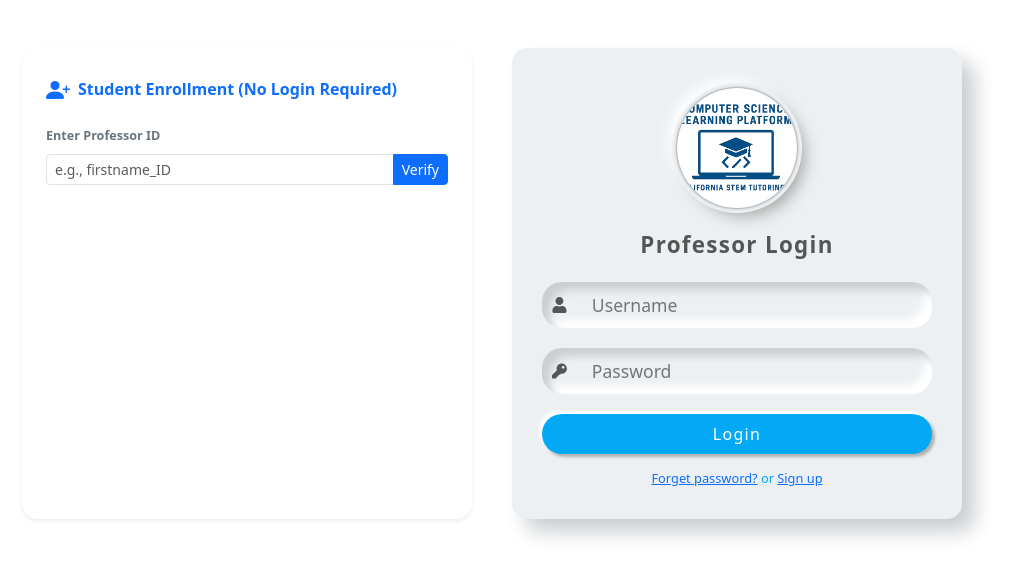
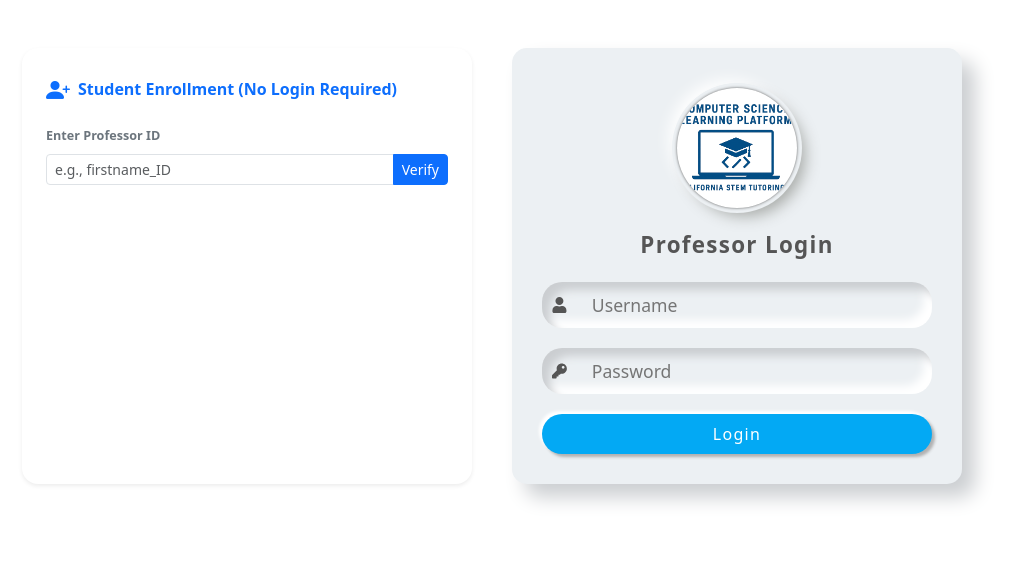
Before and after one commit to nourali460/Java_Learning_Front_End, a React (Create React App) app: page / in a window 1280 px wide. Shown: the top 578 px of the page, without its empty margins (148-1161 px from the left). Built offline with nearby package versions, Linux system fonts and the light colour scheme.

Commit message:
removed password and signup

```diff
--- a/src/components/LoginForm.jsx
+++ b/src/components/LoginForm.jsx
@@ -65,10 +65,6 @@ function LoginForm({ onLoginSuccess }) {
 
         <button type="submit" style={styles.btn}>Login</button>
       </form>
-
-      <div style={styles.footer}>
-        <a href="#">Forget password?</a> or <a href="#">Sign up</a>
-      </div>
     </div>
   );
 }
```
